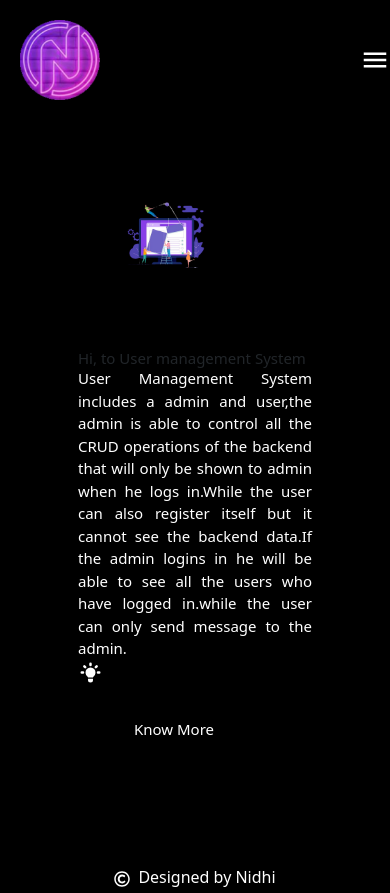
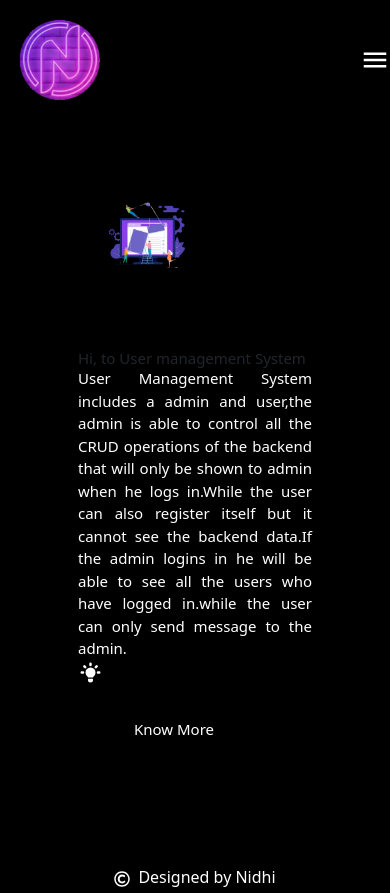
Before and after one commit to nidhi-mamman/UserAdminPanel, a React (Vite) app in the folder User/: page / in a window 390 px wide. Built offline with nearby package versions, Linux system fonts and the light colour scheme; no server answers.

Commit message:
minor commit

```diff
--- a/User/src/Components/Hero/Hero.css
+++ b/User/src/Components/Hero/Hero.css
@@ -31,7 +31,6 @@
     align-items: center;
   }
   .hero-img {
-    width: 40%;
     margin-top: 5rem!important;
   }
   .hero-content {
```
